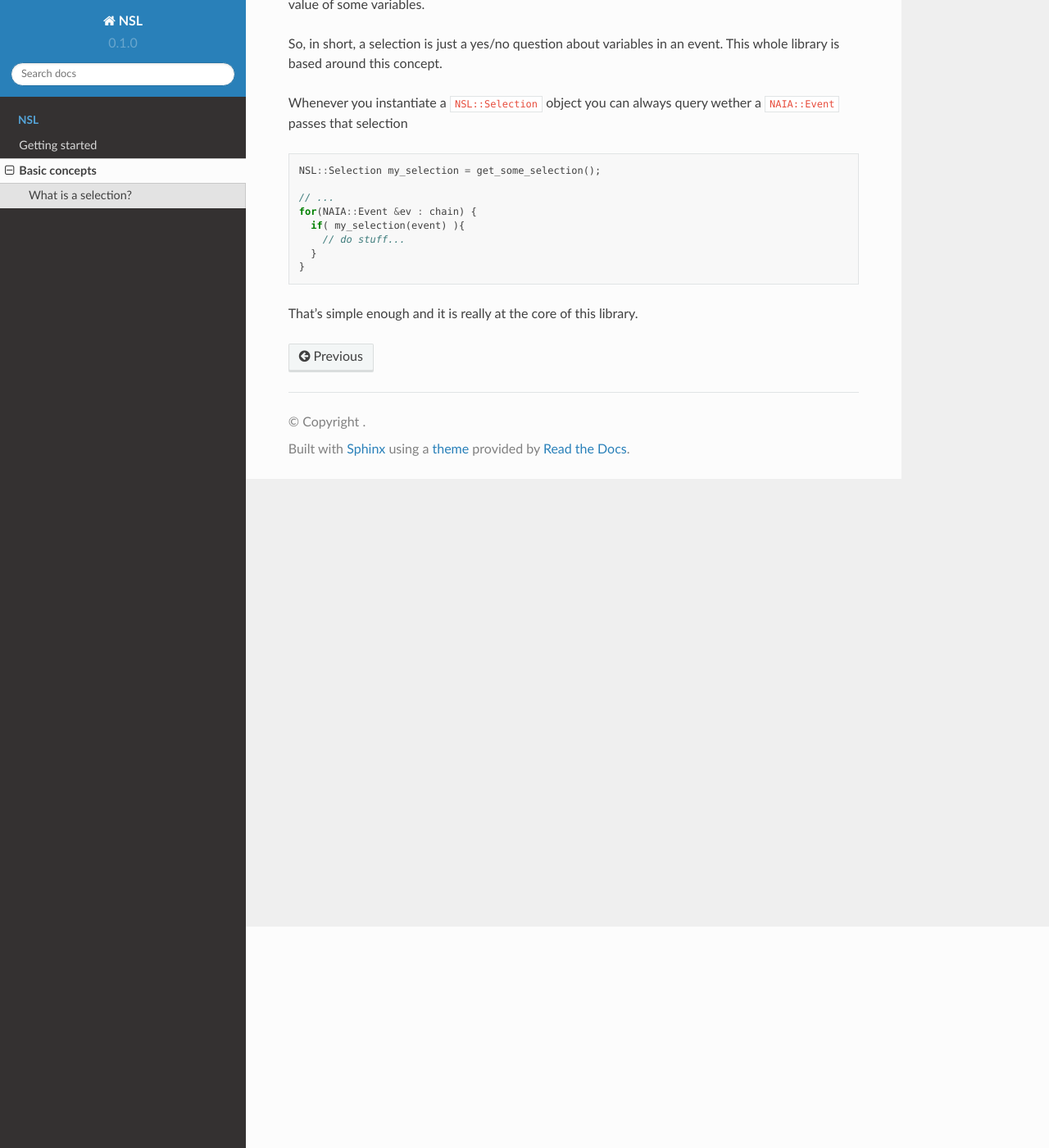
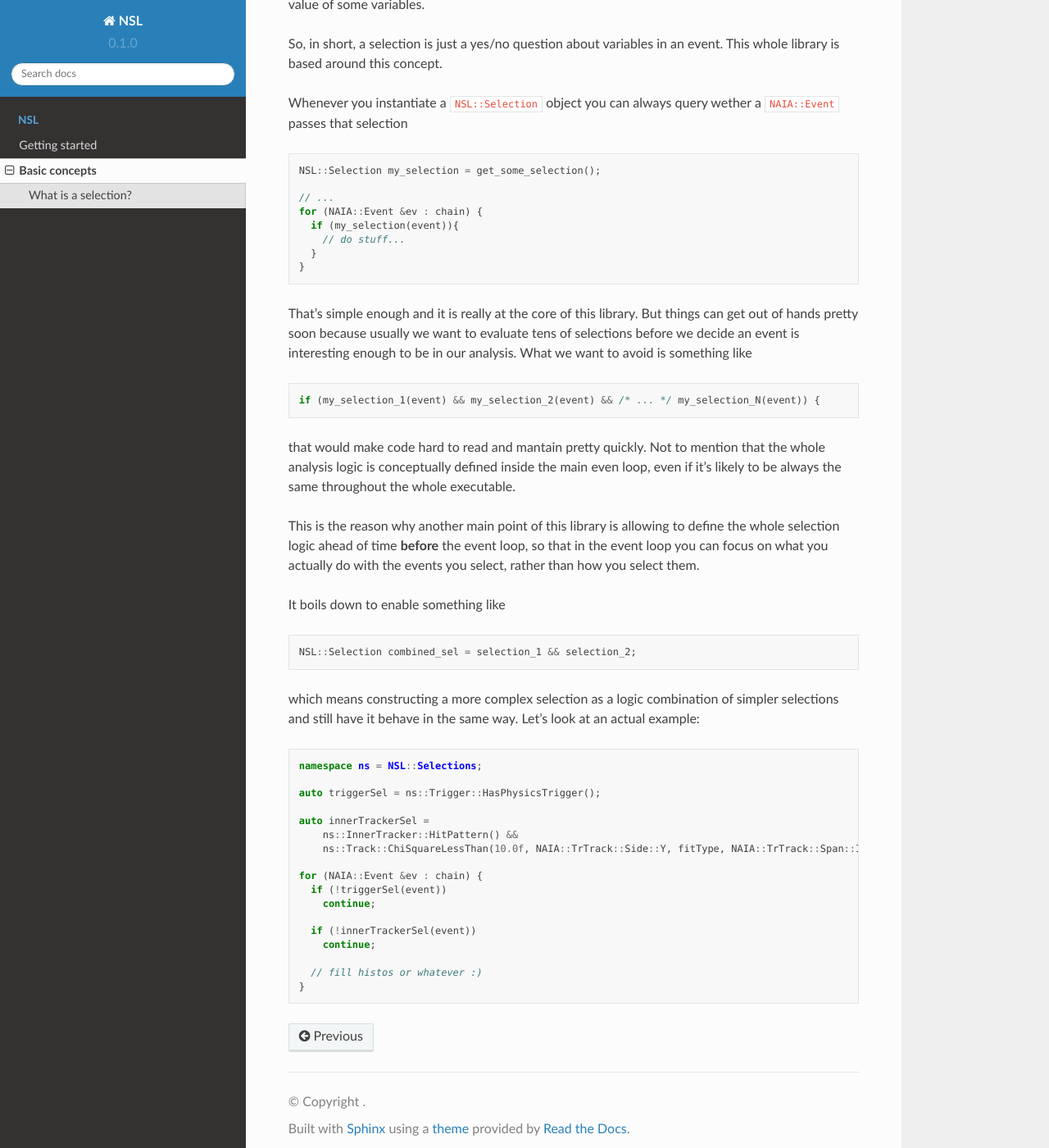
Before and after one commit to valerioformato/nsl-readthedocs, a Sphinx documentation site: the page built from docs/source/selections/basic-concepts.rst, in a window 1280 px wide and 1400 px high, scrolled down 270 px. Shown: the whole window at 82% size. Built offline with Sphinx 7.4.7 and the Read the Docs theme 2.0.0, drawn with Linux system fonts in a browser that asks for light colours; pages that are not in the unit, such as notebooks, are missing from menus.

Commit message:
Some progress on basic concepts

```diff
--- a/docs/source/selections/basic-concepts.rst
+++ b/docs/source/selections/basic-concepts.rst
@@ -15,10 +15,53 @@ Whenever you instantiate a ``NSL::Selection`` object you can always query wether
    NSL::Selection my_selection = get_some_selection();
 
    // ...
-   for(NAIA::Event &ev : chain) {
-     if( my_selection(event) ){
+   for (NAIA::Event &ev : chain) {
+     if (my_selection(event)){
        // do stuff...
      }
    }
 
-That's simple enough and it is really at the core of this library.
+That's simple enough and it is really at the core of this library. But things can get out of hands pretty soon because
+usually we want to evaluate tens of selections before we decide an event is interesting enough to be in our analysis.
+What we want to avoid is something like
+
+.. code-block:: cpp
+
+   if (my_selection_1(event) && my_selection_2(event) && /* ... */ my_selection_N(event)) {
+
+that would make code hard to read and mantain pretty quickly. Not to mention that the whole analysis logic is
+conceptually defined inside the main even loop, even if it's likely to be always the same throughout the whole
+executable.
+
+This is the reason why another main point of this library is allowing to define the whole selection logic ahead
+of time **before** the event loop, so that in the event loop you can focus on what you actually do with the events
+you select, rather than how you select them.
+
+It boils down to enable something like
+
+.. code-block:: cpp
+
+   NSL::Selection combined_sel = selection_1 && selection_2;
+
+which means constructing a more complex selection as a logic combination of simpler selections and still have it
+behave in the same way. Let's look at an actual example:
+
+.. code-block:: cpp
+
+   namespace ns = NSL::Selections;
+
+   auto triggerSel = ns::Trigger::HasPhysicsTrigger();
+
+   auto innerTrackerSel =
+       ns::InnerTracker::HitPattern() &&
+       ns::Track::ChiSquareLessThan(10.0f, NAIA::TrTrack::Side::Y, fitType, NAIA::TrTrack::Span::InnerOnly);
+
+   for (NAIA::Event &ev : chain) {
+     if (!triggerSel(event))
+       continue;
+
+     if (!innerTrackerSel(event))
+       continue;
+
+     // fill histos or whatever :)
+   }
```
